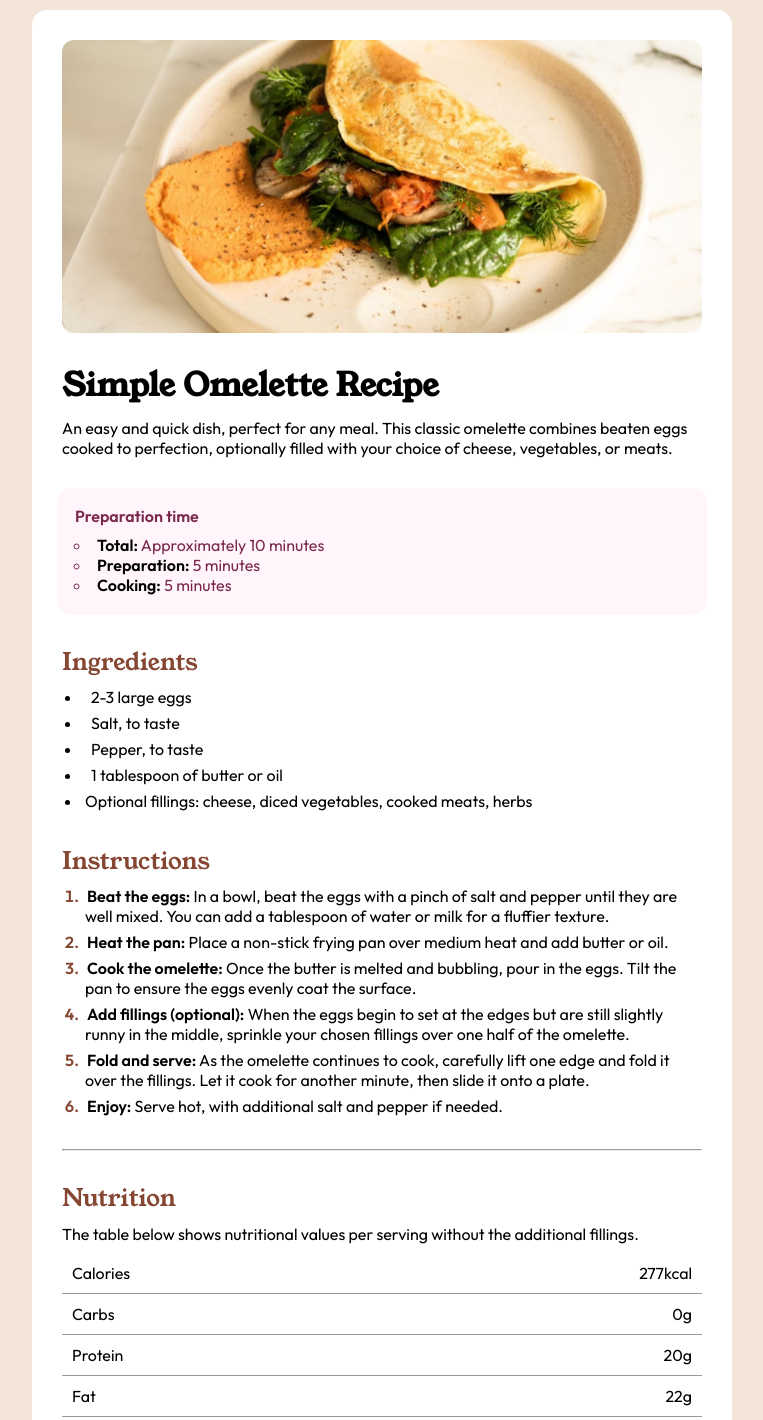
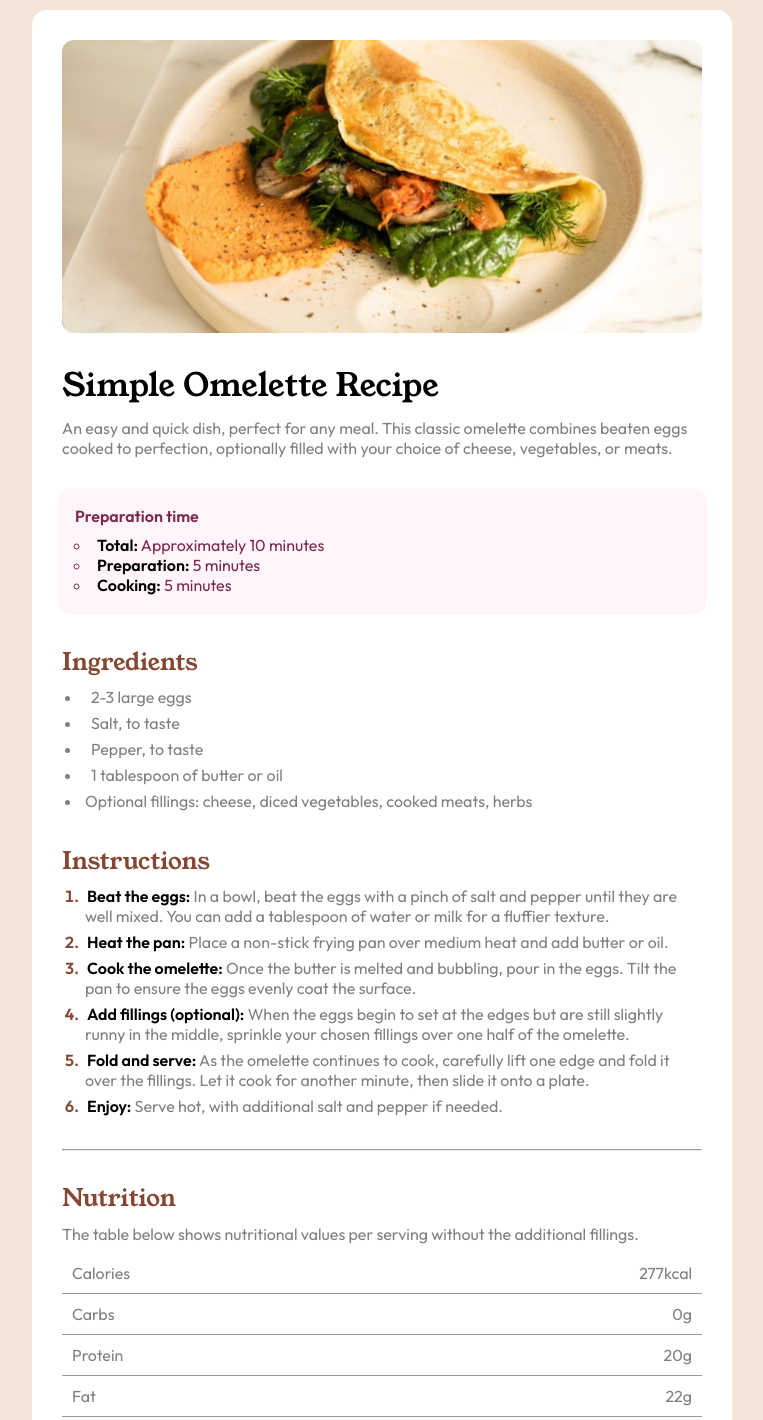
Before and after one commit to jawad-mwadama/recipe-page, a plain HTML site: page index.html in a window 1280 px wide. Shown: the top 1420 px of the page, without its empty margins (258-1021 px from the left). Drawn offline with Linux system fonts and the light colour scheme.

Commit message:
updated colors

```diff
--- a/style.css
+++ b/style.css
@@ -41,11 +41,13 @@ img {
 
 .omelette > h1 {
   font-family: "Young Serif", serif;
+  font-weight: 400;
 }
 
 .omelette > p {
   font-family: "Outfit", serif;
   font-size: 16px;
+  color: grey;
 }
 
 .container,
@@ -102,6 +104,7 @@ img {
 .ingridients > ul > li {
   font-family: "Outfit", serif;
   padding: 3px;
+  color: grey;
 }
 
 /* Instructions */
@@ -123,6 +126,7 @@ img {
   font-family: "Outfit", serif;
   list-style-type: decimal;
   padding: 3px;
+  color: grey;
 }
 
 .instructions li::marker {
@@ -149,6 +153,7 @@ hr {
 .nutrition > p {
   font-family: "Outfit", serif;
   padding: 9px 0;
+  color: grey;
 }
 table {
   border-collapse: collapse;
@@ -159,6 +164,7 @@ table {
 td {
   padding: 10px;
   text-align: left;
+  color: grey;
 }
 
 tr {
```
